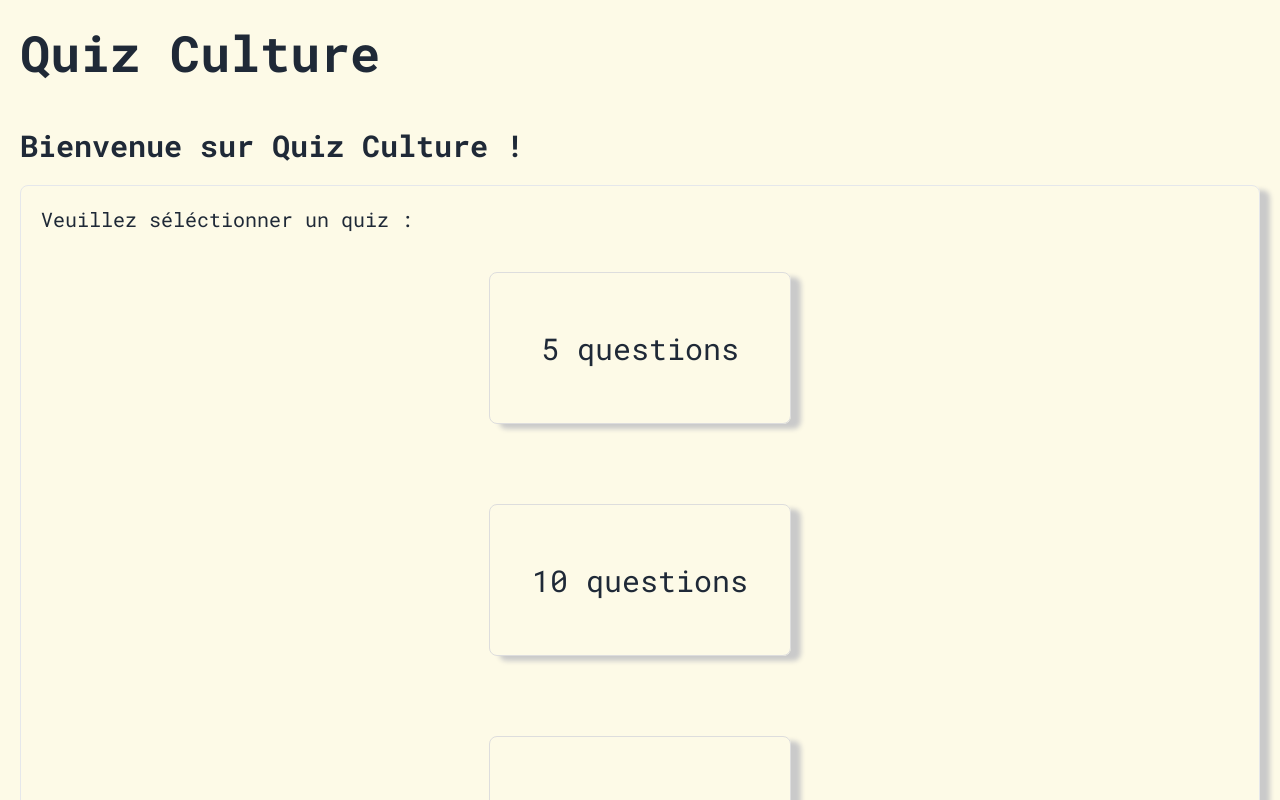
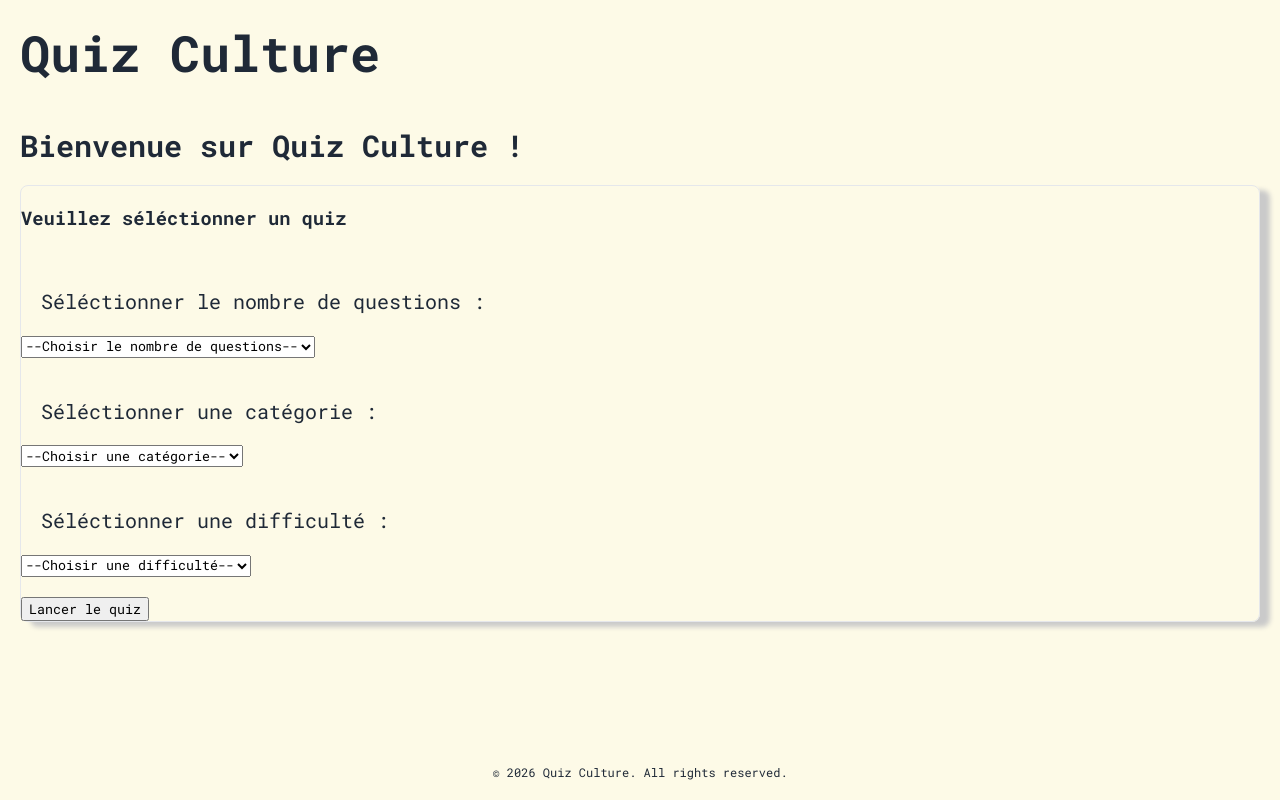
Before and after one commit to corsarto/quiz-culture, a React (Vite) app: page / in a window 1280 px wide. Shown: the top 800 px of the page. Built offline with nearby package versions, Linux system fonts and the light colour scheme; no server answers.

Commit message:
change all home page

```diff
--- a/src/pages/Home/Home.tsx
+++ b/src/pages/Home/Home.tsx
@@ -1,63 +1,80 @@
 import { Link } from 'react-router-dom'
 import './home.scss'
-import { useQuery } from '@tanstack/react-query'
-import type  { QuizType }  from '../../types';
+import { useState } from 'react';
 
 export default function Home() {
-    const fetchQuiz = async () => {
-    const res = await fetch('https://quizzapi.jomoreschi.fr/api/v2/quiz');
-    if (!res.ok) throw new Error('Erreur API');
-    return res.json();
-  };
-   const { data } = useQuery({
-    queryKey: ['quiz'],
-    queryFn: fetchQuiz
-});
 
-    const allCategories: string[] = data
-    ? Array.from(new Set (data.quizzes.map((q: QuizType) => q.category)))
-    : [];
+    const [selectedCategory, setSelectedCategory] = useState('');
+    const categories = [
+        {label: 'Toutes catégories', value: 'all'},
+        {label: 'Sport', value: 'sport'},
+        {label: 'Histoire', value: 'histoire'},
+        {label: 'Géographie', value: 'geographie'},
+        {label: 'Science', value: 'science'},
+        {label: 'Musique', value: 'musique'},
+        {label: 'TV et cinéma', value: 'tv_cinema'},
+        {label: 'Culture générale', value: 'culture_generale'},
+        {label: 'Art et littérature', value: 'art_litterature'},
+        {label: 'Gastronomie', value: 'gastronomie'},
+        {label: 'Actu politique', value: 'actu_politique'},
+        {label: 'Jeux vidéos', value: 'jeux_videos'},
+    ];
 
-    const allDifficulties: string[] = data
-    ? Array.from(new Set (data.quizzes.map((q: QuizType) => q.difficulty)))
-    : [];
+    const [selectedDifficulty, setSelectedDifficulty] = useState('');
+    const difficulties = [
+        {label: 'Toutes difficultés', value: 'all'},
+        {label: 'Facile', value: 'facile'},
+        {label: 'Moyen', value: 'normal'},
+        {label: 'Difficile', value: 'difficile'},
+    ];
+
+    const [selectedQuestions, setSelectedQuestions] = useState('');
 
     return (
         <div>
             <h2>Bienvenue sur Quiz Culture !</h2>
             <div className='quiz-container'>
-                <p>Veuillez séléctionner un quiz :</p>
-                <div className='card-quiz'>
-                    <Link to="/quiz/5">
-                        <div className='quiz-option'>5 questions</div>
-                    </Link>
-                    <Link to="/quiz/10">
-                        <div className='quiz-option'>10 questions</div>
-                    </Link>
-                    <Link to="/quiz/15">
-                        <div className='quiz-option'>15 questions</div>
-                    </Link>
+                <h3>Veuillez séléctionner un quiz </h3>
+                <div className='questions-container'>
+                    <p>Séléctionner le nombre de questions :</p>
+                    <select
+                    value={selectedQuestions}
+                    onChange={(e) => setSelectedQuestions(e.target.value)}>
+                        <option value="">--Choisir le nombre de questions--</option>
+                        <option value="5">5 questions</option>
+                        <option value="10">10 questions</option>
+                        <option value="15">15 questions</option>
+                    </select>
                 </div>
                 <div className='categories-container'>
                     <p>Séléctionner une catégorie :</p>
-                    <div className='categories-list'>
-                        <ul className='category-option'>
-                            {allCategories.map((category, i) => (
-                                <li key={i}>{category}</li>
-                            ))}
-                        </ul>
-                    </div>
+                    <select
+                    value={selectedCategory}
+                    onChange={(e) => setSelectedCategory(e.target.value)}>
+                        <option value="">--Choisir une catégorie--</option>
+                        {categories.map((category, i) => (
+                            <option key={i} value={category.value}>
+                                {category.label}
+                            </option>
+                        ))}
+                    </select>
                 </div>
                 <div className='difficulties-container'>
                     <p>Séléctionner une difficulté : </p>
-                    <div className='difficulties'>
-                        <ul className='difficulty-option'>
-                            {allDifficulties.map((difficulty, i) => (
-                                <li key={i}>{difficulty}</li>
-                            ))}
-                        </ul>
-                    </div>
+                    <select
+                    value={selectedDifficulty}
+                    onChange={(e) => setSelectedDifficulty(e.target.value)}>
+                        <option value="">--Choisir une difficulté--</option>
+                        {difficulties.map((difficulty, i) => (
+                            <option key={i} value={difficulty.value}>
+                                {difficulty.label}
+                            </option>
+                        ))}
+                    </select>
                 </div>
+                <Link to={`/quiz/${selectedQuestions}?category=${selectedCategory}&difficulty=${selectedDifficulty}`}>
+                    <button>Lancer le quiz</button>
+                </Link>
             </div>
         </div>
     )
--- a/src/pages/Home/home.scss
+++ b/src/pages/Home/home.scss
@@ -15,28 +15,4 @@ h2 {
     font-size: 20px;
     margin:20px;
     }
-    & .card-quiz {
-    display: flex;
-    flex-direction: column;
-    align-items: center;
-    gap: 20px;
-    & .quiz-option {
-    border:1px solid #DDDDDD;
-    border-radius: 8px;
-    width: 300px;
-    height: 150px;
-    display: flex;
-    justify-content: center;
-    align-items: center;
-    box-shadow: 10px 5px 5px rgb(202, 202, 202);
-    font-size: 30px;
-    margin-bottom: 60px;
-    cursor: pointer;
-    &:hover {
-        transform: scale(1.08);
-        transition: transform 0.4s ease-out;
-    }
 }
-}
-
-}
```
